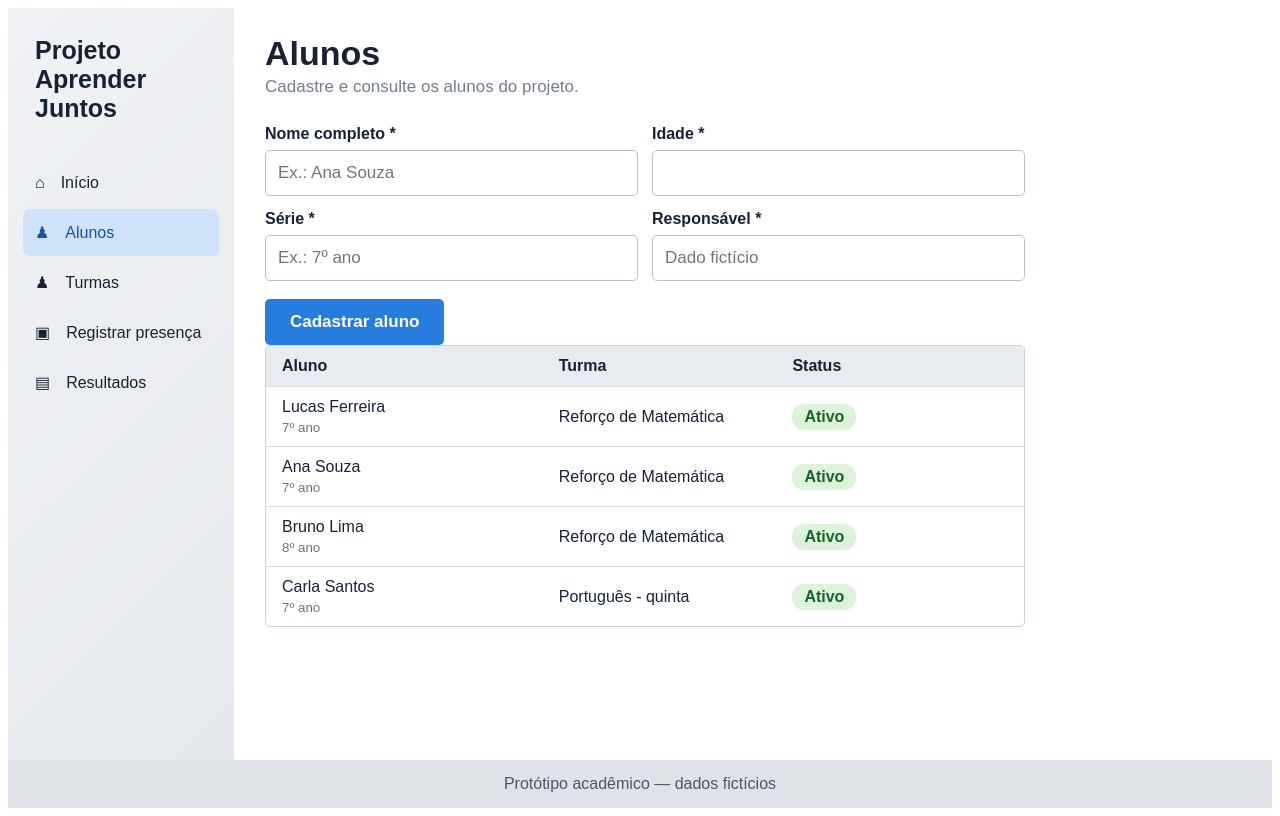
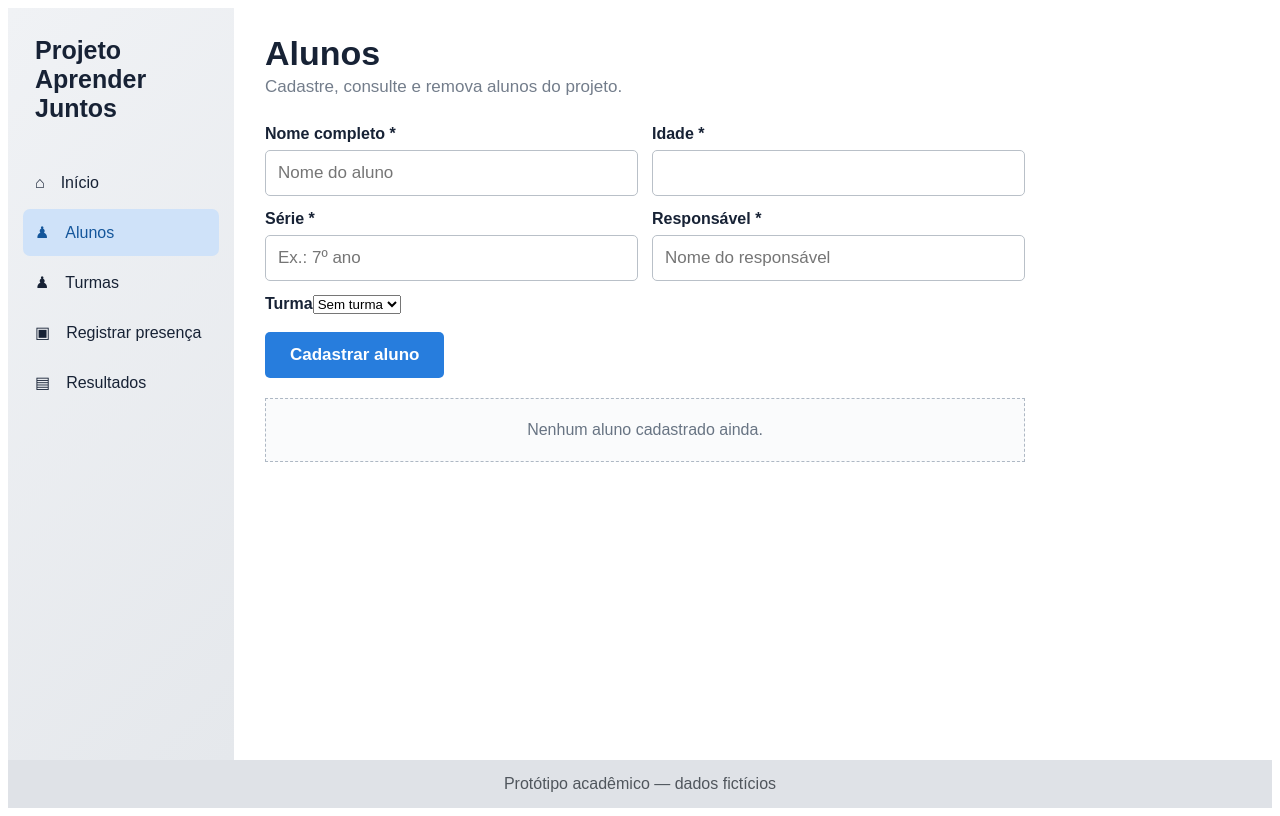
Before and after one commit to guicirelli/projeto-aprender-juntos, an Angular app: page / in a window 1280 px wide. Both pictures are taken after a click on the button "Alunos". Built offline with nearby package versions, Linux system fonts and the light colour scheme.

Commit message:
feat: permite cadastrar e remover dados do MVP

```diff
--- a/src/app/app.html
+++ b/src/app/app.html
@@ -6,8 +6,8 @@
 <ng-template #innerApp>
   <div class="app-shell"><aside class="app-sidebar"><h2>Projeto<br>Aprender Juntos</h2><nav aria-label="Navegação principal"><button [class.active]="activeSection() === 'inicio'" (click)="setSection('inicio')">⌂ <span>Início</span></button><button [class.active]="activeSection() === 'alunos'" (click)="setSection('alunos')">♟ <span>Alunos</span></button><button [class.active]="activeSection() === 'turmas'" (click)="setSection('turmas')">♟ <span>Turmas</span></button><button [class.active]="activeSection() === 'presenca'" (click)="setSection('presenca')">▣ <span>Registrar presença</span></button><button [class.active]="activeSection() === 'historico'" (click)="setSection('historico')">▤ <span>Resultados</span></button></nav></aside>
   <main class="app-main"><p *ngIf="message()" class="message" role="status">{{ message() }}</p><ng-container [ngSwitch]="activeSection()">
-    <section *ngSwitchCase="'alunos'" class="screen"><h1>Alunos</h1><p class="screen-subtitle">Cadastre e consulte os alunos do projeto.</p><div class="form-grid"><label>Nome completo *<input [(ngModel)]="form.name" placeholder="Ex.: Ana Souza"></label><label>Idade *<input type="number" [(ngModel)]="form.age"></label><label>Série *<input [(ngModel)]="form.grade" placeholder="Ex.: 7º ano"></label><label>Responsável *<input [(ngModel)]="form.guardian" placeholder="Dado fictício"></label></div><button class="blue-button" (click)="addStudent()">Cadastrar aluno</button><div class="result-table"><div class="table-head"><b>Aluno</b><b>Turma</b><b>Status</b></div><div class="table-row" *ngFor="let student of filteredStudents()"><span>{{ student.name }}<small>{{ student.grade }}</small></span><span>{{ className(student.classId) }}</span><span class="green-pill">Ativo</span></div></div></section>
-    <section *ngSwitchCase="'turmas'" class="screen"><h1>Turmas</h1><p class="screen-subtitle">Organização das atividades e horários.</p><div class="result-table"><div class="table-head"><b>Turma</b><b>Horário</b><b>Alunos</b></div><div class="table-row" *ngFor="let group of classes()"><span>{{ group.name }}<small>{{ group.subject }}</small></span><span>{{ group.day }} · {{ group.time }}</span><span>{{ students().filter(s => s.classId === group.id).length }}/{{ group.capacity }}</span></div></div></section>
+    <section *ngSwitchCase="'alunos'" class="screen"><h1>Alunos</h1><p class="screen-subtitle">Cadastre, consulte e remova alunos do projeto.</p><div class="form-grid"><label>Nome completo *<input [(ngModel)]="form.name" placeholder="Nome do aluno"></label><label>Idade *<input type="number" [(ngModel)]="form.age" min="1"></label><label>Série *<input [(ngModel)]="form.grade" placeholder="Ex.: 7º ano"></label><label>Responsável *<input [(ngModel)]="form.guardian" placeholder="Nome do responsável"></label><label>Turma<select [(ngModel)]="form.classId"><option [ngValue]="0">Sem turma</option><option *ngFor="let group of classes()" [ngValue]="group.id">{{ group.name }}</option></select></label></div><button class="blue-button" (click)="addStudent()">Cadastrar aluno</button><div class="empty" *ngIf="!students().length">Nenhum aluno cadastrado ainda.</div><div class="result-table" *ngIf="students().length"><div class="table-head"><b>Aluno</b><b>Turma</b><b>Ação</b></div><div class="table-row" *ngFor="let student of filteredStudents()"><span>{{ student.name }}<small>{{ student.grade }}</small></span><span>{{ className(student.classId) }}</span><button class="remove-button" (click)="removeStudent(student)">Remover</button></div></div></section>
+    <section *ngSwitchCase="'turmas'" class="screen"><h1>Turmas</h1><p class="screen-subtitle">Cadastre e organize as atividades e horários.</p><div class="form-grid"><label>Nome da turma *<input [(ngModel)]="classForm.name" placeholder="Ex.: Reforço de Matemática"></label><label>Matéria *<input [(ngModel)]="classForm.subject" placeholder="Ex.: Matemática"></label><label>Dia *<input [(ngModel)]="classForm.day" placeholder="Ex.: Terça-feira"></label><label>Horário *<input [(ngModel)]="classForm.time" placeholder="Ex.: 14h às 15h"></label><label>Voluntário<input [(ngModel)]="classForm.volunteer" placeholder="Opcional"></label><label>Limite de vagas<input type="number" [(ngModel)]="classForm.capacity" min="1"></label></div><button class="blue-button" (click)="addClass()">Cadastrar turma</button><div class="empty" *ngIf="!classes().length">Nenhuma turma cadastrada ainda.</div><div class="result-table" *ngIf="classes().length"><div class="table-head"><b>Turma</b><b>Horário</b><b>Ação</b></div><div class="table-row" *ngFor="let group of classes()"><span>{{ group.name }}<small>{{ group.subject }}</small></span><span>{{ group.day }} · {{ group.time }}</span><button class="remove-button" (click)="removeClass(group)">Remover</button></div></div></section>
     <section *ngSwitchCase="'presenca'" class="screen attendance-screen"><h1>Registrar presença</h1><p class="screen-subtitle">Confira os dados antes de salvar.</p><div class="toolbar"><label>Turma<select [ngModel]="selectedClassId()" (ngModelChange)="selectedClassId.set($event)"><option *ngFor="let group of classes()" [ngValue]="group.id">{{ group.name }}</option></select></label><label>Data da aula<input type="date" [ngModel]="selectedDate()" (ngModelChange)="selectedDate.set($event)"></label></div><div class="attendance-table"><div class="table-head"><b>Aluno</b><b>Situação de presença</b></div><div class="table-row" *ngFor="let student of studentsInSelectedClass()"><span>{{ student.name }}</span><span class="radio-options"><button [class.radio-selected]="attendanceDraft()[student.id] === true" (click)="setAttendance(student.id, true)">◉ Presente</button><button [class.radio-selected]="attendanceDraft()[student.id] === false" (click)="setAttendance(student.id, false)">◯ Ausente</button></span></div></div><label class="observation">Observação <em>(opcional)</em><textarea placeholder="Participou da atividade"></textarea></label><div class="actions"><button class="cancel-button" (click)="setSection('inicio')">Cancelar</button><button class="blue-button" (click)="saveAttendance()">Salvar presença</button></div></section>
     <section *ngSwitchCase="'historico'" class="screen results-screen"><h1>Resultado do registro</h1><div class="success-box"><span>✓</span><strong>Presença registrada com sucesso</strong></div><div class="details"><h2>Detalhes do registro</h2><p><b>Aluno:</b> <span>{{ studentsInSelectedClass()[0]?.name || 'Ana Souza' }}</span></p><p><b>Turma:</b> <span>{{ className(selectedClassId()) }}</span></p><p><b>Data:</b> <span>{{ selectedDate() | date:'dd/MM/yyyy' }}</span></p><p><b>Situação:</b> <span class="green-pill">✓ Presente</span></p></div><div class="details"><h2>Lista de registros</h2><div class="table-head"><b>Aluno</b><b>Situação</b><b>Data</b></div><div class="table-row" *ngFor="let student of studentsInSelectedClass()"><span>{{ student.name }}</span><span class="green-pill">✓ Presente</span><span>{{ selectedDate() | date:'dd/MM/yyyy' }}</span></div></div><div class="actions"><button class="cancel-button" (click)="setSection('inicio')">← Voltar ao menu</button><button class="blue-button" (click)="setSection('presenca')">＋ Registrar nova presença</button></div></section>
   </ng-container></main></div><footer>Protótipo acadêmico — dados fictícios</footer>
--- a/src/app/app.ts
+++ b/src/app/app.ts
@@ -11,21 +11,25 @@ export class App {
   protected readonly activeSection = signal<'inicio'|'alunos'|'turmas'|'presenca'|'historico'>('inicio');
   protected readonly message = signal('');
   protected readonly search = signal('');
-  protected readonly students = signal<Student[]>([
-    { id: 4, name: 'Lucas Ferreira', age: 12, grade: '7º ano', classId: 1, guardian: 'Responsável fictício', active: true },
-    { id: 1, name: 'Ana Souza', age: 12, grade: '7º ano', classId: 1, guardian: 'Responsável fictício', active: true },
-    { id: 2, name: 'Bruno Lima', age: 13, grade: '8º ano', classId: 1, guardian: 'Responsável fictício', active: true },
-    { id: 3, name: 'Carla Santos', age: 12, grade: '7º ano', classId: 2, guardian: 'Responsável fictício', active: true },
-  ]);
-  protected readonly classes = signal<ClassGroup[]>([
-    { id: 1, name: 'Reforço de Matemática', subject: 'Matemática', day: 'Terça-feira', time: '14h às 15h', volunteer: 'João (fictício)', capacity: 10 },
-    { id: 2, name: 'Português - quinta', subject: 'Língua Portuguesa', day: 'Quinta-feira', time: '14h às 15h', volunteer: 'Maria (fictícia)', capacity: 10 },
-  ]);
+  protected readonly students = signal<Student[]>([]);
+  protected readonly classes = signal<ClassGroup[]>([]);
   protected readonly attendance = signal<Attendance[]>([]);
-  protected readonly selectedClassId = signal(1);
+  protected readonly selectedClassId = signal(0);
   protected readonly selectedDate = signal('2026-08-14');
-  protected readonly form = { name: '', age: null as number | null, grade: '', guardian: '', classId: 1 };
-  protected readonly attendanceDraft = signal<Record<number, boolean | null>>({ 4: true, 1: true, 2: false });
+  protected readonly form = { name: '', age: null as number | null, grade: '', guardian: '', classId: 0 };
+  protected readonly classForm = { name: '', subject: '', day: '', time: '', volunteer: '', capacity: 10 };
+  protected readonly attendanceDraft = signal<Record<number, boolean | null>>({});
+
+  constructor() { this.loadData(); }
+
+  private loadData(): void {
+    if (typeof localStorage === 'undefined') return;
+    const data = localStorage.getItem('aprender-juntos-data');
+    if (!data) return;
+    try { const parsed = JSON.parse(data); this.students.set(parsed.students ?? []); this.classes.set(parsed.classes ?? []); this.attendance.set(parsed.attendance ?? []); this.selectedClassId.set(parsed.classes?.[0]?.id ?? 0); } catch { this.message.set('Não foi possível carregar os dados salvos.'); }
+  }
+
+  private saveData(): void { if (typeof localStorage !== 'undefined') localStorage.setItem('aprender-juntos-data', JSON.stringify({ students: this.students(), classes: this.classes(), attendance: this.attendance() })); }
 
   protected filteredStudents(): Student[] { const term = this.search().toLowerCase(); return this.students().filter((s) => s.name.toLowerCase().includes(term)); }
   protected className(id: number): string { return this.classes().find((c) => c.id === id)?.name ?? 'Sem turma'; }
@@ -34,15 +38,19 @@ export class App {
   protected addStudent(): void {
     if (!this.form.name.trim() || !this.form.age || !this.form.grade.trim() || !this.form.guardian.trim()) { this.message.set('Preencha todos os campos obrigatórios do aluno.'); return; }
     const student: Student = { id: Date.now(), name: this.form.name.trim(), age: this.form.age, grade: this.form.grade.trim(), guardian: this.form.guardian.trim(), classId: this.form.classId, active: true };
-    this.students.update((items) => [...items, student]); Object.assign(this.form, { name: '', age: null, grade: '', guardian: '' }); this.message.set('Aluno cadastrado com sucesso.');
+    this.students.update((items) => [...items, student]); Object.assign(this.form, { name: '', age: null, grade: '', guardian: '' }); this.saveData(); this.message.set('Aluno cadastrado com sucesso.');
   }
+  protected removeStudent(student: Student): void { this.students.update((items) => items.filter((item) => item.id !== student.id)); this.attendance.update((items) => items.filter((item) => item.studentId !== student.id)); this.saveData(); this.message.set('Aluno removido.'); }
+  protected addClass(): void { if (!this.classForm.name.trim() || !this.classForm.subject.trim() || !this.classForm.day.trim() || !this.classForm.time.trim()) { this.message.set('Preencha nome, matéria, dia e horário da turma.'); return; } const group: ClassGroup = { id: Date.now(), ...this.classForm, name: this.classForm.name.trim(), subject: this.classForm.subject.trim(), day: this.classForm.day.trim(), time: this.classForm.time.trim(), volunteer: this.classForm.volunteer.trim() || 'Não informado' }; this.classes.update((items) => [...items, group]); if (!this.selectedClassId()) this.selectedClassId.set(group.id); Object.assign(this.classForm, { name: '', subject: '', day: '', time: '', volunteer: '', capacity: 10 }); this.saveData(); this.message.set('Turma cadastrada com sucesso.'); }
+  protected removeClass(group: ClassGroup): void { this.classes.update((items) => items.filter((item) => item.id !== group.id)); this.students.update((items) => items.map((item) => item.classId === group.id ? { ...item, classId: 0 } : item)); this.attendance.update((items) => items.filter((item) => item.classId !== group.id)); this.selectedClassId.set(this.classes()[0]?.id ?? 0); this.saveData(); this.message.set('Turma removida.'); }
   protected setAttendance(studentId: number, present: boolean): void { this.attendanceDraft.update((draft) => ({ ...draft, [studentId]: present })); }
   protected saveAttendance(): void {
     const group = this.studentsInSelectedClass(); const draft = this.attendanceDraft();
+    if (!this.selectedClassId() || !group.length) { this.message.set('Cadastre uma turma e alunos antes de registrar presença.'); return; }
     if (!this.selectedDate() || group.some((s) => draft[s.id] === null || draft[s.id] === undefined)) { this.message.set('Marque presente ou ausente para todos os alunos.'); return; }
     const date = this.selectedDate(); const classId = this.selectedClassId(); const kept = this.attendance().filter((a) => !(a.classId === classId && a.date === date));
     const newRows = group.map((s) => ({ id: Date.now() + s.id, studentId: s.id, classId, date, present: draft[s.id] === true, note: '' }));
-    this.attendance.set([...kept, ...newRows]); this.message.set('Presença registrada com sucesso.');
+    this.attendance.set([...kept, ...newRows]); this.saveData(); this.message.set('Presença registrada com sucesso.');
   }
   protected recordsForStudent(studentId: number): Attendance[] { return this.attendance().filter((a) => a.studentId === studentId).sort((a, b) => b.date.localeCompare(a.date)); }
   protected presentCount(): number { return this.attendance().filter((a) => a.present).length; }
```
Also changed, not shown: src/app/app.css.
